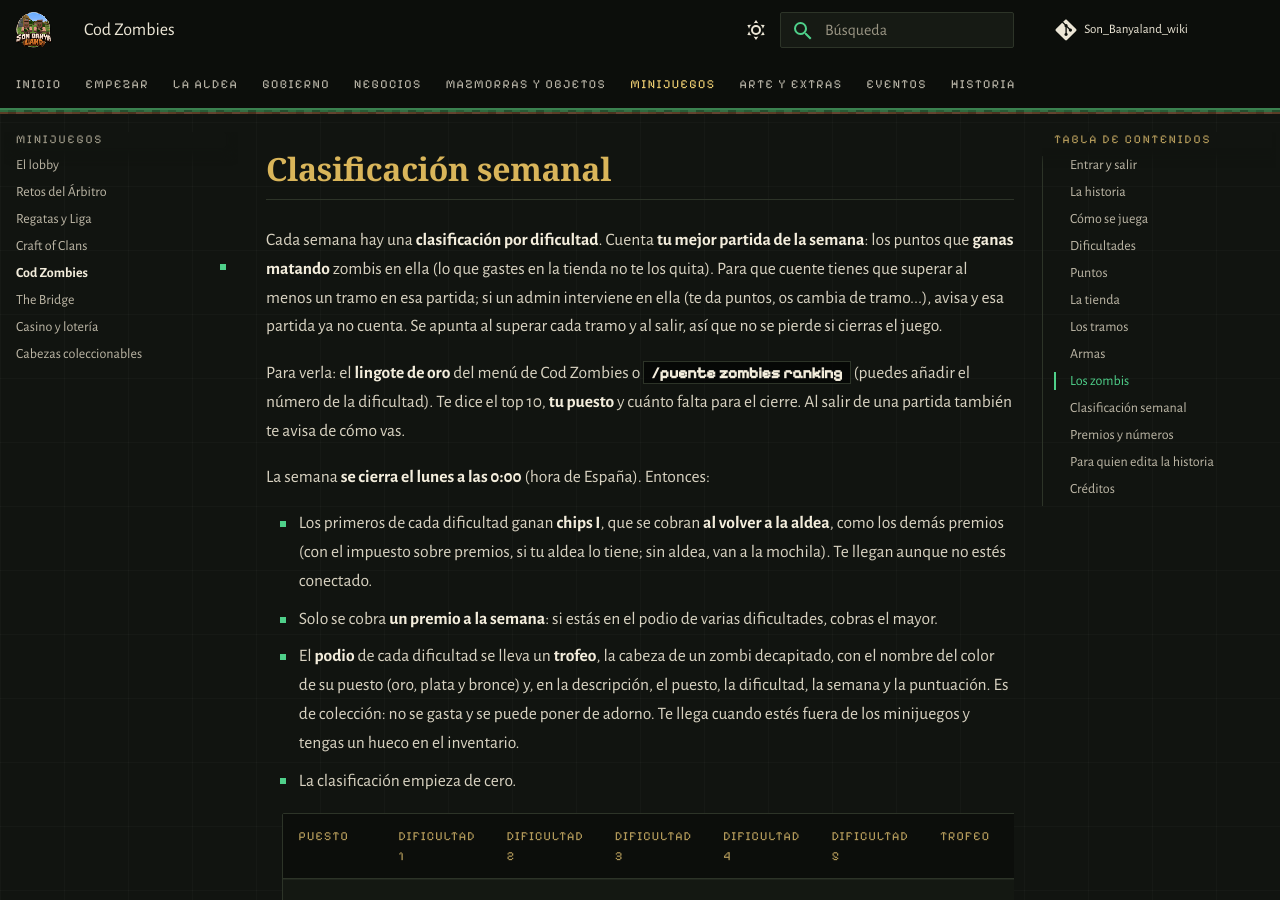
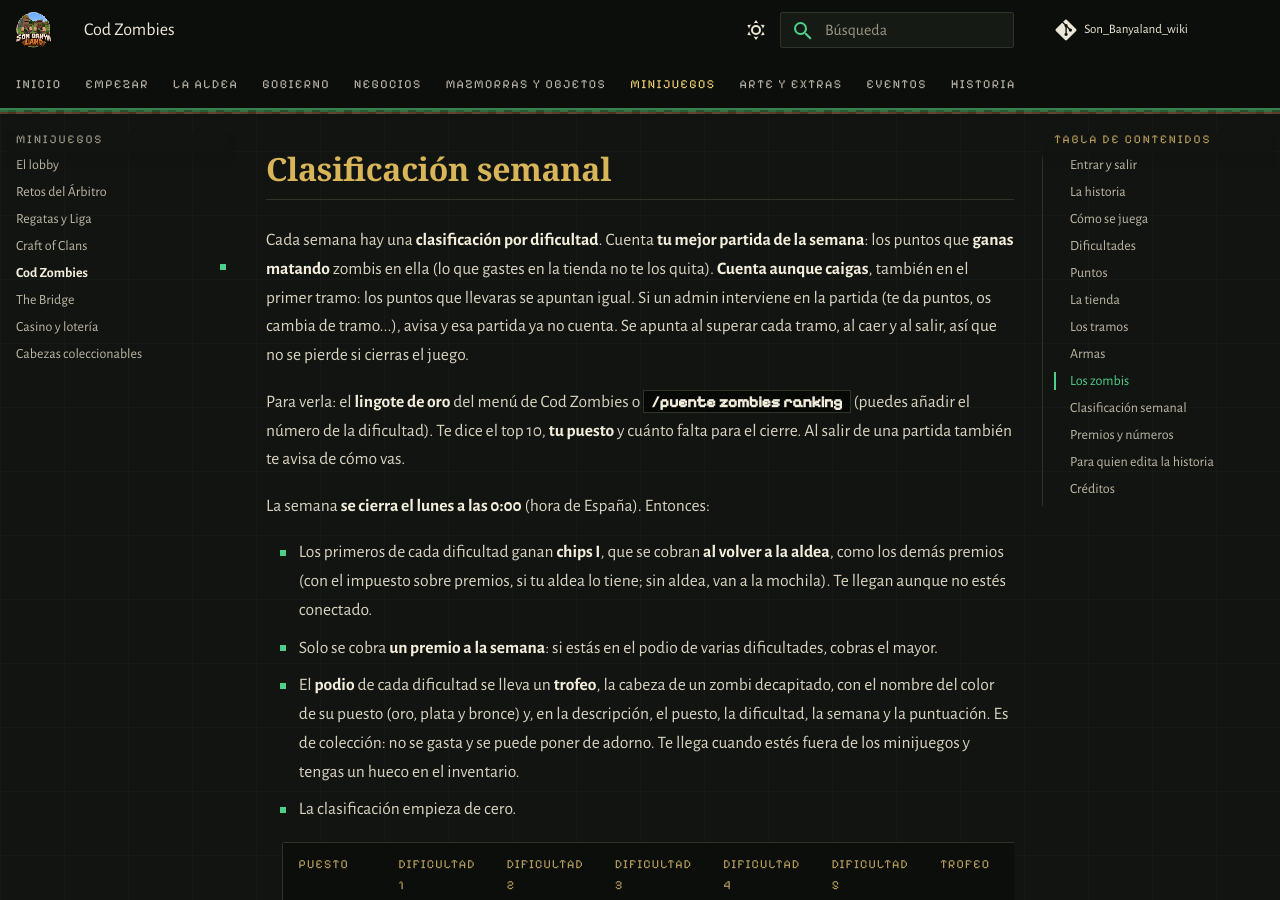
Before and after one commit to PigPilgrim/Son_Banyaland_wiki, an MkDocs documentation site: the page built from docs/zombies.md, in a window 1280 px wide and 900 px high, scrolled down 11165 px. Built offline with MkDocs 1.6.1 and Material for MkDocs 9.7.7, drawn with Linux system fonts in a browser that asks for light colours; some web fonts are replaced; comment, search, counter and statistics services are not loaded.

Commit message:
Cod Zombies: la clasificación semanal cuenta aunque caigas en el primer tramo
Co-Authored-By: Claude Opus 5.5 <noreply@anthropic.com>

```diff
--- a/docs/zombies.md
+++ b/docs/zombies.md
@@ -160,9 +160,10 @@ aeropuerto... La ropa es solo de adorno: no los protege.
 ## Clasificación semanal
 
 Cada semana hay una **clasificación por dificultad**. Cuenta **tu mejor partida de la semana**: los puntos que
-**ganas matando** zombis en ella (lo que gastes en la tienda no te los quita). Para que cuente tienes que superar al
-menos un tramo en esa partida; si un admin interviene en ella (te da puntos, os cambia de tramo...), avisa y esa
-partida ya no cuenta. Se apunta al superar cada tramo y al salir, así que no se pierde si cierras el juego.
+**ganas matando** zombis en ella (lo que gastes en la tienda no te los quita). **Cuenta aunque caigas**, también en
+el primer tramo: los puntos que llevaras se apuntan igual. Si un admin interviene en la partida (te da puntos, os
+cambia de tramo...), avisa y esa partida ya no cuenta. Se apunta al superar cada tramo, al caer y al salir, así que no
+se pierde si cierras el juego.
 
 Para verla: el **lingote de oro** del menú de Cod Zombies o **`/puente zombies ranking`** (puedes añadir el número
 de la dificultad). Te dice el top 10, **tu puesto** y cuánto falta para el cierre. Al salir de una partida también te
```
